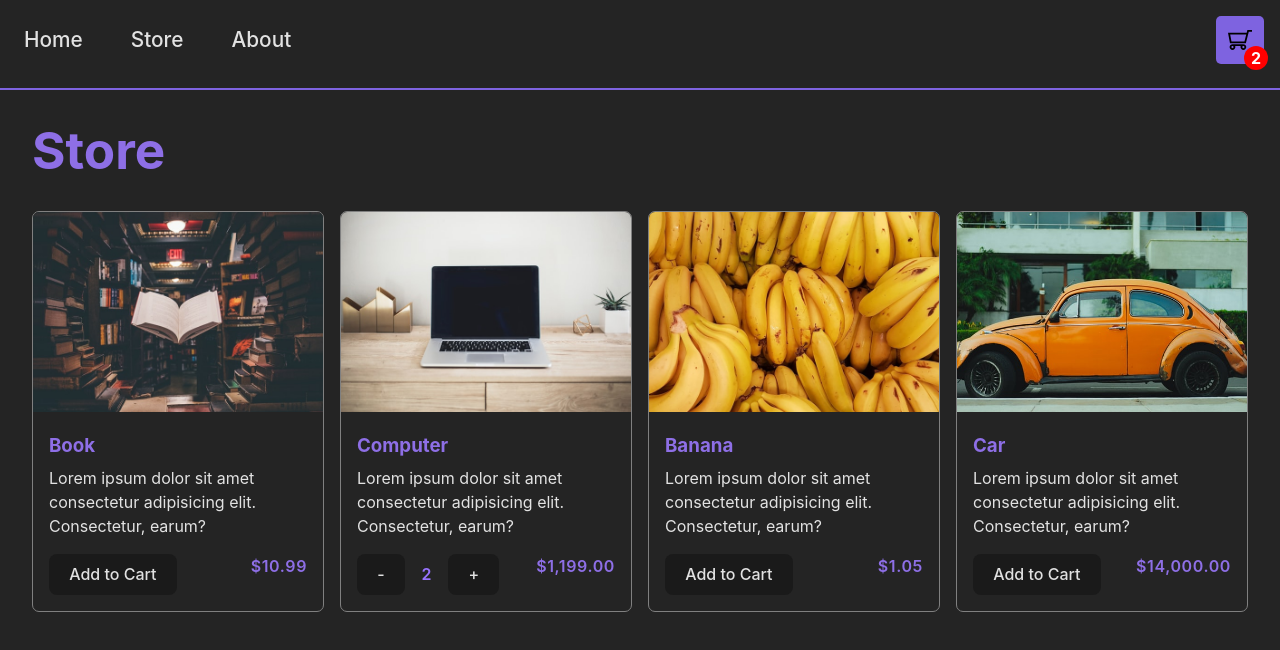
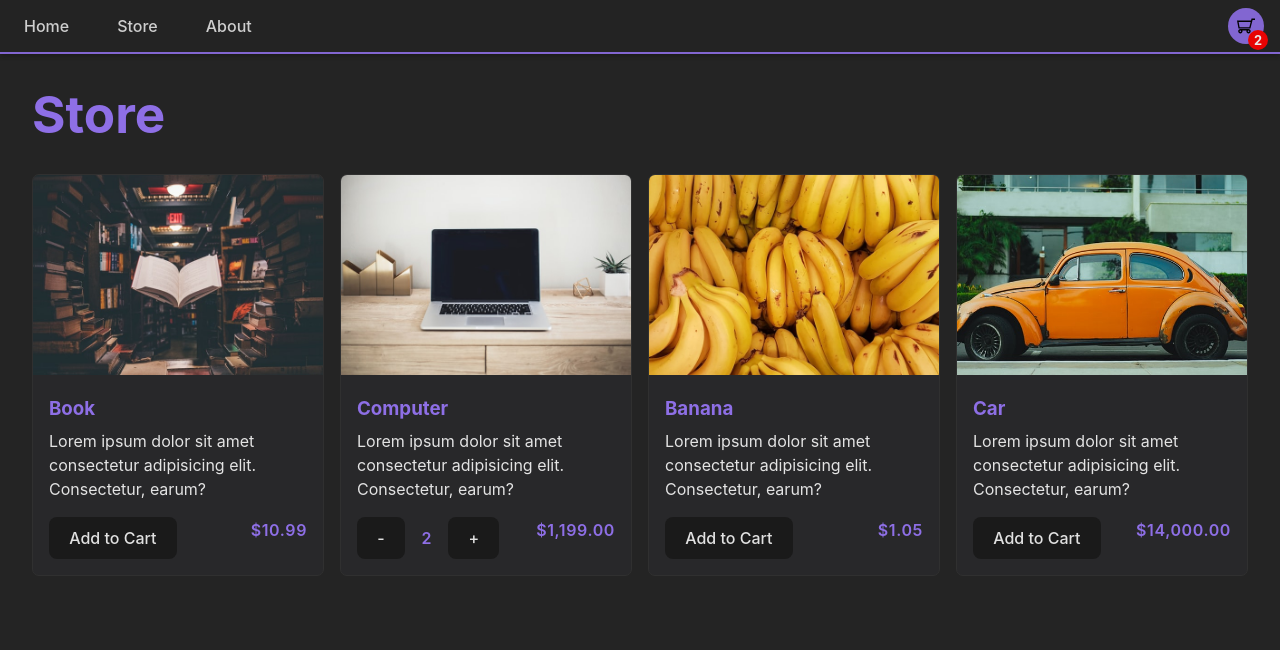
Before and after one commit to Dmitriy24S/web-shop-cart-app, a React (Vite) app: page /store in a window 1280 px wide. Shown: the top 650 px of the page. Built offline with nearby package versions, Linux system fonts and the light colour scheme.

Commit message:
style: Header & Card style update, css variables
* update Header style (less height, transparent, box-shadow)
* update StoreItem/CartItem style (bg color, border)
* set css variables for color/bg-color

```diff
--- a/src/components/CartItem.tsx
+++ b/src/components/CartItem.tsx
@@ -46,7 +46,8 @@ const CartItemWrapper = styled.div`
   align-items: center;
   gap: 1rem;
   padding: 1rem;
-  border: 1px solid #535353;
+  border: 1px solid var(--color-gray-light);
+  background-color: var(--color-dark-purple);
   border-radius: 7px;
   margin-bottom: 1rem;
   img {
@@ -61,7 +62,8 @@ const CartItemWrapper = styled.div`
     /* for ellipsis? parent+child overflow hidden?*/
   }
   .title {
-    color: #8e6fe6;
+    /* color: #8e6fe6; */
+    color: var(--color-purple);
     margin-bottom: 0.3rem;
     text-overflow: ellipsis;
     white-space: nowrap;
--- a/src/components/Header.tsx
+++ b/src/components/Header.tsx
@@ -21,7 +21,7 @@ const Header = () => {
             <Link to='about'>About</Link>
           </li>
         </ul>
-        <Cart onClick={toggleCart}>
+        <Cart onClick={toggleCart} title='Cart'>
           <svg
             version='1.1'
             id='Capa_1'
@@ -62,7 +62,15 @@ const Header = () => {
 export default Header
 
 const HeaderWrapper = styled.header`
-  border-bottom: 2px solid #7e63e0;
+  position: sticky;
+  top: 0;
+  /* height: 5rem; */
+  /* border-bottom: 2px solid #7e63e0; */
+  border-bottom: 2px solid var(--color-purple);
+  box-shadow: 0px 1px 5px #181818;
+  background-color: var(--color-bg-dark);
+  opacity: 0.9;
+  backdrop-filter: blur(1px);
 `
 const Navbar = styled.div`
   display: flex;
@@ -70,9 +78,8 @@ const Navbar = styled.div`
   align-items: center;
   flex-direction: column;
   gap: 1.3rem;
-  padding: 1em;
-  padding-bottom: 1.5rem;
-  max-width: 1280px;
+  padding: 0.5rem 1rem;
+  max-width: 1900px;
   margin: 0 auto;
   @media (min-width: 500px) {
     flex-direction: row;
@@ -80,26 +87,32 @@ const Navbar = styled.div`
 
   ul {
     display: flex;
-    font-size: 1.3rem;
+    /* font-size: 1.3rem; */
     @media (min-width: 600px) {
       gap: 2rem;
     }
-
     a {
       padding: 0.5rem;
-      transition: background-color 150ms ease-in-out;
       border-radius: 7px;
+      transition: background-color 150ms ease-in-out, color 150ms ease-in-out;
     }
     a:hover {
-      background-color: #f7f7f73b;
+      /* background-color: #f7f7f73b; */
+      background-color: var(--color-gray-hover);
+      color: white;
     }
   }
 `
 
 const Cart = styled.button`
-  border-radius: 5px;
-  background-color: #7e63e0;
-  padding: 0.7rem;
+  /* border-radius: 5px; */
+  border-radius: 50%;
+  /* background-color: #7e63e0; */
+  background-color: var(--color-purple);
+  /* padding: 0.7rem; */
+  padding: 0.5rem;
+  width: 36px;
+  height: 36px;
   position: relative;
   display: flex;
   align-items: center;
@@ -108,7 +121,8 @@ const Cart = styled.button`
   outline: none;
 
   &:hover {
-    background-color: #957dec;
+    /* background-color: #957dec; */
+    background-color: var(--color-purple-light);
   }
   /* click focus - off? */
   &:focus {
@@ -116,8 +130,10 @@ const Cart = styled.button`
   }
   /* tab focus style */
   &:focus-visible {
-    outline: 0.25rem solid #957dec;
-    background-color: #957dec;
+    /* outline: 0.25rem solid #957dec; */
+    outline: 0.25rem solid var(--color-purple-light);
+    /* background-color: #957dec; */
+    background-color: var(--color-purple-light);
     outline-offset: 3px;
     /* box-shadow: 0 0 0 4px rgba(21, 156, 228, 0.4); */
     /* box-shadow: 0 0 6px 6px rgb(255 27 27 / 64%); */
@@ -135,10 +151,13 @@ const CartNotification = styled.div`
   background-color: red;
   color: white;
   border-radius: 50%;
-  height: 24px;
-  width: 24px;
+  /* height: 24px; */
+  /* width: 24px; */
+  height: 20px;
+  width: 20px;
   display: flex;
   justify-content: center;
   align-items: center;
+  font-size: 0.8rem;
   font-weight: 700;
 `
--- a/src/components/ShoppingCart.tsx
+++ b/src/components/ShoppingCart.tsx
@@ -34,8 +34,12 @@ const ShoppingCart = ({ isCartOpen }: Props) => {
 export default ShoppingCart
 
 const CartWrapper = styled.div<{ isCartOpen: boolean }>`
-  background-color: #252525;
-  width: 22rem;
+  /* background-color: #252525; */
+  background-color: var(--color-bg-dark);
+  /* width: 22rem; */
+  /* width: 300px; */
+  width: 100%;
+  max-width: 25rem;
   height: 100%;
   position: fixed;
   right: 0;
@@ -49,9 +53,10 @@ const CartWrapper = styled.div<{ isCartOpen: boolean }>`
     display: flex;
     justify-content: space-between;
     align-items: center;
-    margin-bottom: 1rem;
+    margin-bottom: 2.5rem;
     h2 {
-      color: #9b3beb;
+      /* color: #9b3beb; */
+      color: var(--color-purple);
     }
     // TODO: make shared X(close) btn? */
     button {
@@ -59,12 +64,15 @@ const CartWrapper = styled.div<{ isCartOpen: boolean }>`
       right: 0;
       padding: 0 0.5rem;
       background: transparent;
-      color: #9b3beb;
+      /* color: #9b3beb; */
+      color: var(--color-purple);
       font-size: 2rem;
     }
     button:hover,
     button:focus-visible {
-      color: #c78bff;
+      /* color: #c78bff; */
+      /* color: #ac92f3; */
+      color: var(--color-purple-light);
     }
     button:focus {
       outline: none;
--- a/src/components/StoreItem.tsx
+++ b/src/components/StoreItem.tsx
@@ -57,14 +57,17 @@ const StoreItem = ({ id, name, price, imgUrl }: Props) => {
 export default StoreItem
 
 const ItemCardWrapper = styled.div`
-  border: 1px solid gray;
+  /* border: 1px solid gray; */
+  border: 1px solid var(--color-gray-light);
+  background-color: var(--color-dark-purple);
   /* padding: 1rem; */
   border-radius: 7px;
   width: 100%;
   overflow: hidden;
   h3 {
     margin-bottom: 0.5rem;
-    color: #8e6fe6;
+    /* color: #8e6fe6; */
+    color: var(--color-purple);
   }
   img {
     object-fit: cover;
@@ -76,7 +79,8 @@ const ItemCardWrapper = styled.div`
     padding: 1rem;
   }
   .price {
-    color: #8e6fe6;
+    /* color: #8e6fe6; */
+    color: var(--color-purple);
     font-weight: 600;
     letter-spacing: 0.6px;
   }
@@ -97,7 +101,8 @@ const Amount = styled.div`
     min-width: 2ch;
     text-align: center;
     font-weight: 600;
-    color: #9873ff;
+    /* color: #9873ff; */
+    color: var(--color-purple);
   }
 
   button {
@@ -109,6 +114,7 @@ const Amount = styled.div`
   }
   button:focus,
   button:focus-visible {
-    outline: 2px solid #8e6fe6;
+    /* outline: 2px solid #8e6fe6; */
+    outline: 2px solid var(--color-purple);
   }
 `
--- a/src/index.css
+++ b/src/index.css
@@ -6,7 +6,8 @@
 
   /* color-scheme: light dark; */
   color: rgba(255, 255, 255, 0.87);
-  background-color: #242424;
+  /* background-color: #242424; */
+  background-color: var(--color-bg-dark);
 
   font-synthesis: none;
   text-rendering: optimizeLegibility;
@@ -52,7 +53,8 @@ h1 {
   font-size: 3.2em;
   line-height: 1.1;
   margin-bottom: 2rem;
-  color: #8e6fe6;
+  /* color: #8e6fe6; */
+  color: var(--color-purple);
   /* text-decoration: underline; */
 }
 
@@ -63,7 +65,8 @@ button {
   font-size: 1em;
   font-weight: 500;
   font-family: inherit;
-  background-color: #1a1a1a;
+  /* background-color: #1a1a1a; */
+  background-color: var(--color-dark);
   color: inherit;
   cursor: pointer;
   transition: border-color 0.25s;
--- /dev/null
+++ b/src/variables.css
@@ -0,0 +1,9 @@
+:root {
+  --color-purple: #8e6fe6;
+  --color-purple-light: #957dec;
+  --color-gray-hover: hsl(0deg 0% 19%);
+  --color-gray-light: #303030;
+  --color-dark: #1a1a1a;
+  --color-bg-dark: #242424;
+  --color-dark-purple: #28282a;
+}
```
Also changed, not shown: src/main.tsx (+5 -3 lines).
